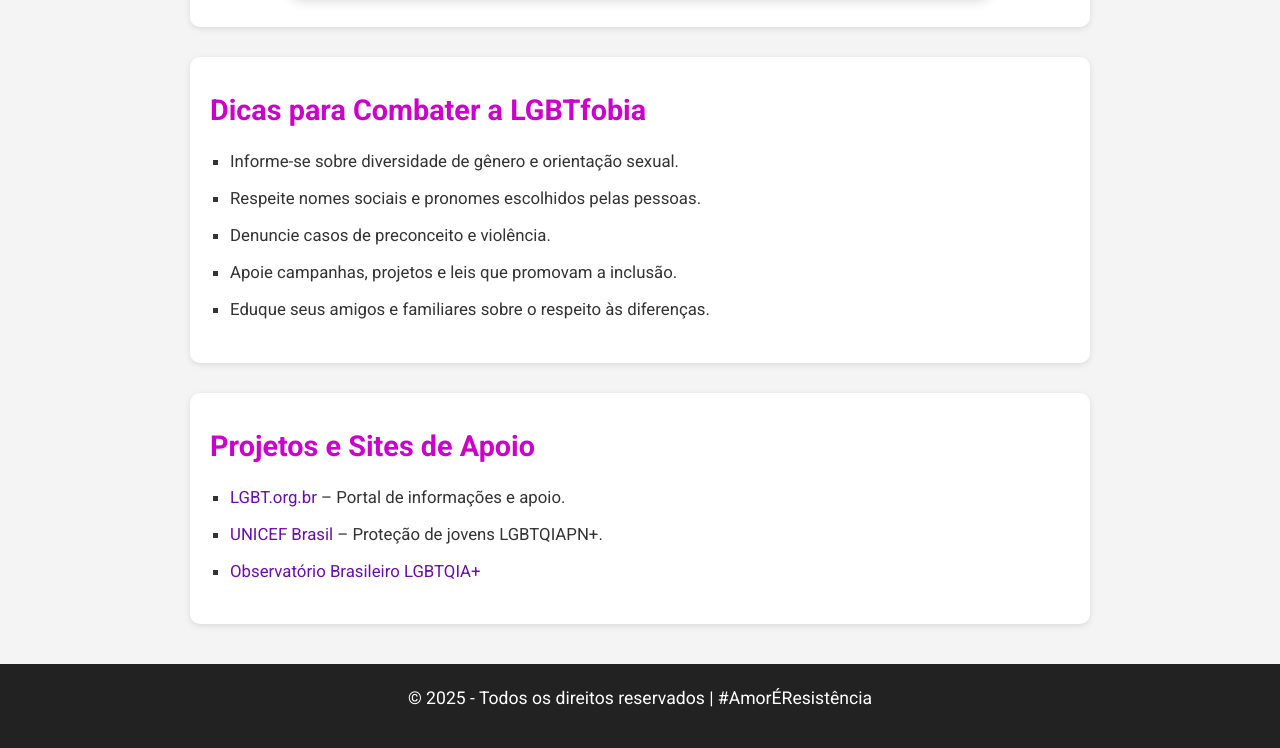
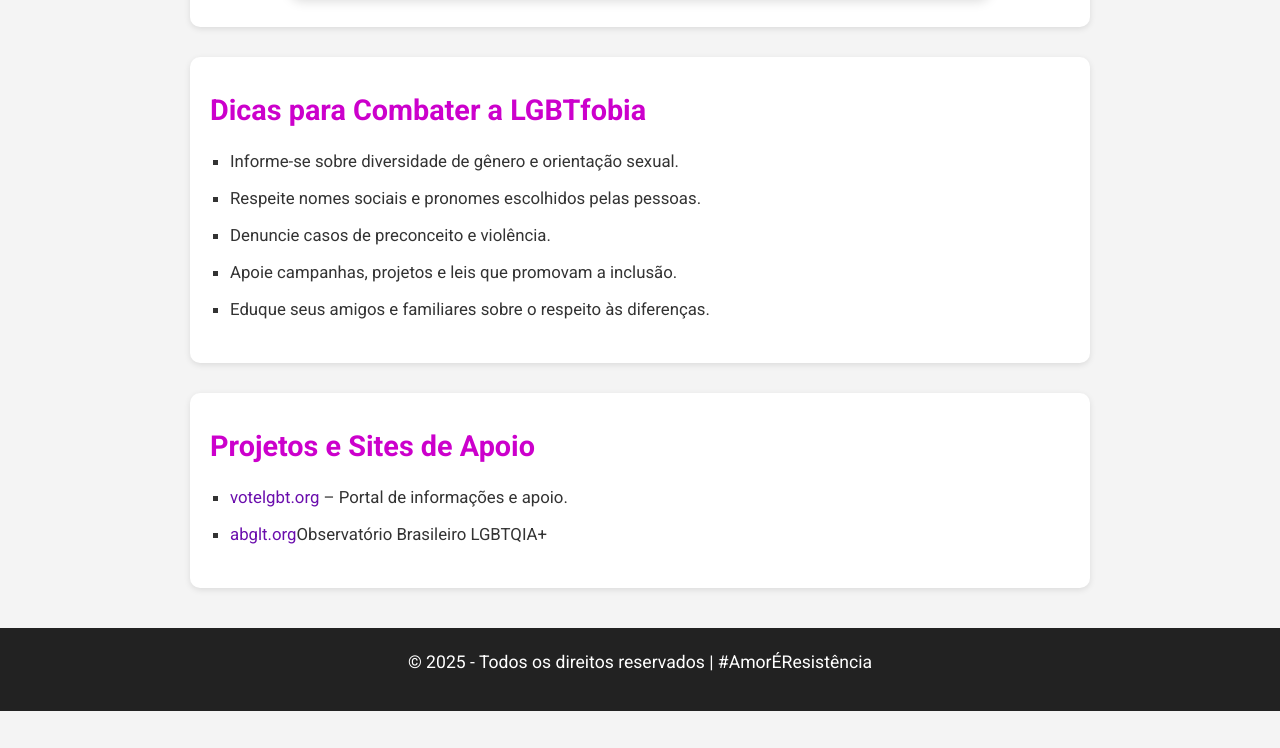
Before and after one commit to vitoriadantas373/site-lgbtfobia-vit-ria-dantas-, a plain HTML site: page index.html in a window 1280 px wide. Shown: the part 932-1680 px from the top of the page. After the commit the page ends 1643 px from the top, so only its background shows below. Drawn offline with Linux system fonts and the light colour scheme.

Commit message:
Update index.html

```diff
--- a/index.html
+++ b/index.html
@@ -38,9 +38,8 @@
   <section id="apoio" class="secao">
     <h2>Projetos e Sites de Apoio</h2>
     <ul>
-      <li><a href="https://www.lgbt.org.br" target="_blank">LGBT.org.br</a> – Portal de informações e apoio.</li>
-      <li><a href="https://www.unicef.org/brazil/lgbt" target="_blank">UNICEF Brasil</a> – Proteção de jovens LGBTQIAPN+.</li>
-      <li><a href="https://www.abglt.org/observatorio" target="_blank">Observatório Brasileiro LGBTQIA+</a></li>
+      <li><a href="https://www.votelgbt.org/" target="_blank">votelgbt.org</a> – Portal de informações e apoio.</li>
+      <li><a href="https://www.abglt.org/observatorio" target="_blank">abglt.org</a>Observatório Brasileiro LGBTQIA+</li>
     </ul>
   </section>
 
```
